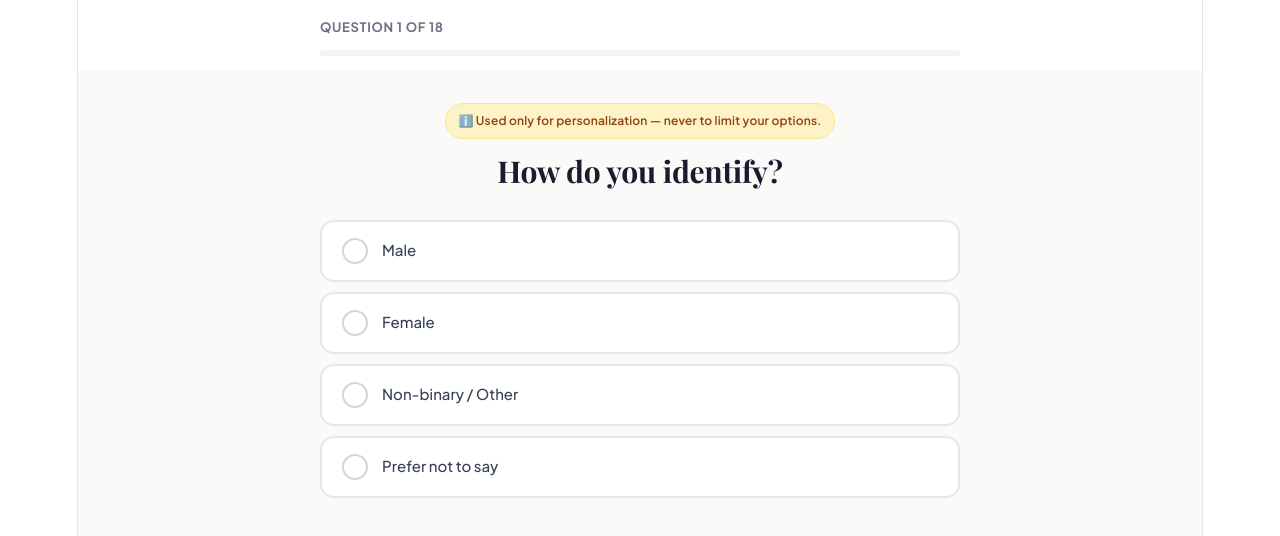
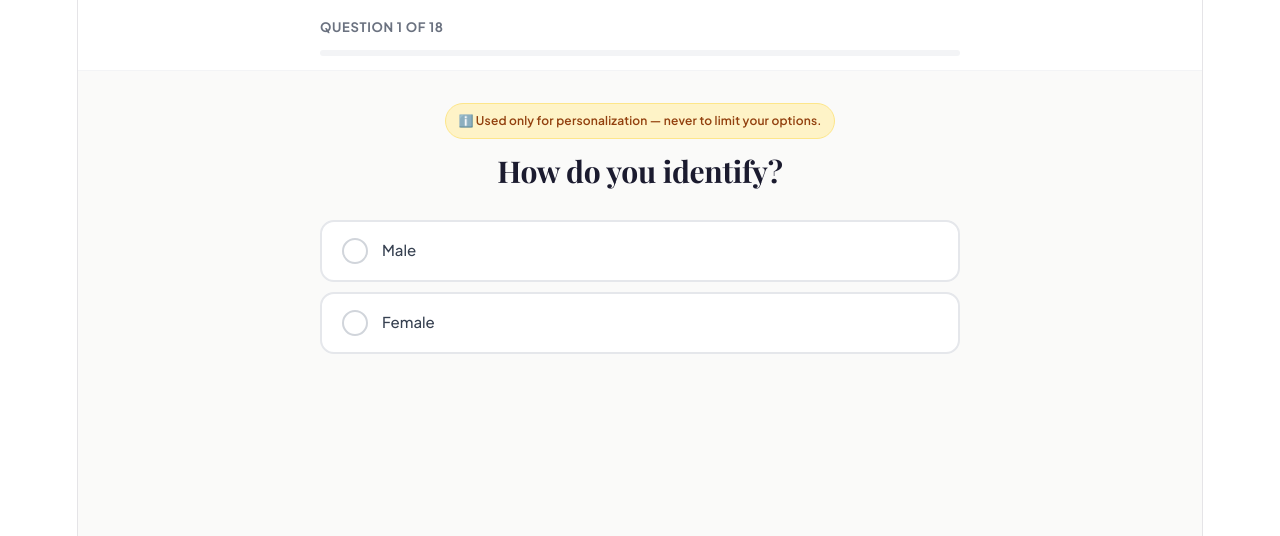
Before and after one commit to DeepRootsShop/Assessment, a React (Vite) app: page / in a window 1280 px wide. Both pictures are taken after a click on the button "Start My Free Assessment →". Shown: the top 536 px of the page. Built offline with nearby package versions, Linux system fonts and the light colour scheme; a web font is replaced by a local one.

Commit message:
simplify gender options, smooth fade animation

```diff
--- a/src/App.jsx
+++ b/src/App.jsx
@@ -273,8 +273,6 @@ const QUESTIONS = [
     options: [
       { text: 'Male', value: 'male' },
       { text: 'Female', value: 'female' },
-      { text: 'Non-binary / Other', value: 'nonbinary' },
-      { text: 'Prefer not to say', value: 'na' },
     ],
   },
   {
@@ -929,7 +927,7 @@ export default function App() {
     <div>
       {screen === 'intro' && <IntroScreen onStart={() => setScreen('quiz')} />}
       {screen === 'quiz' && (
-        <div style={{ opacity: fade ? 1 : 0, transform: fade ? 'translateY(0)' : 'translateY(8px)', transition: 'opacity 0.18s ease, transform 0.18s ease' }}>
+        <div style={{ opacity: fade ? 1 : 0, transition: 'opacity 0.3s ease-in-out' }}>
           <QuestionScreen
             question={QUESTIONS[currentQ]}
             qIndex={currentQ}
```
Also changed, not shown: 4 other files (tests, documents, lock files or other folders).
